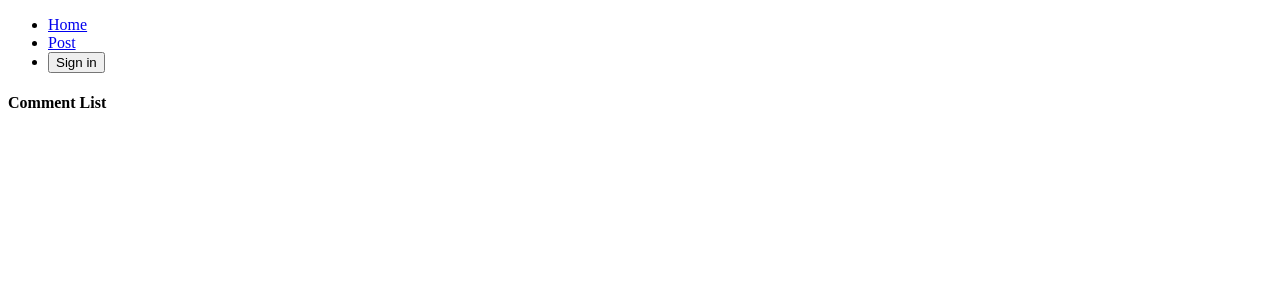
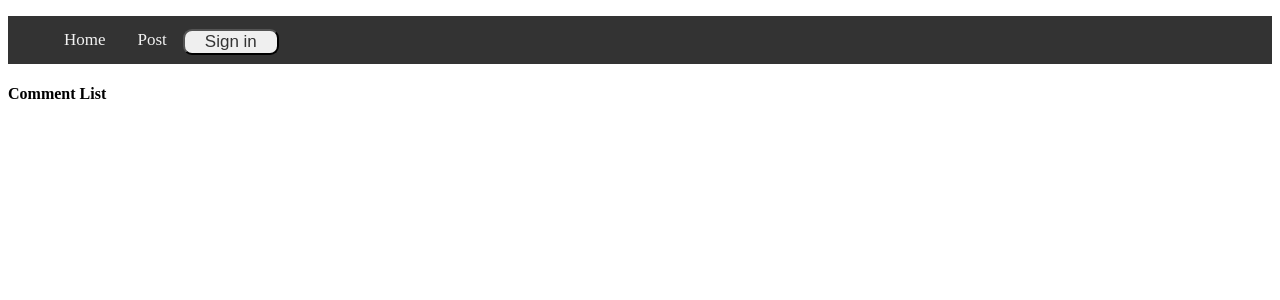
Before and after one commit to miyamirz/Advanced-react, a React (Create React App) app in the folder testing/: page / in a window 1280 px wide. Shown: the top 300 px of the page. Built offline with nearby package versions, Linux system fonts and the light colour scheme.

Commit message:
Added styles to the components ComponentBox and Header

```diff
--- a/testing/src/components/App.js
+++ b/testing/src/components/App.js
@@ -4,18 +4,25 @@ import CommentBox from './CommentBox';
 import { Route, Link } from 'react-router-dom';
 import CommentList from './CommentList';
 import * as actions from '../actions';
+import styles from './styles.css';
 
 class App extends Component {
 	renderButton() {
 		if (this.props.auth) {
 			return (
-				<button onClick={() => this.props.changeAuth(false)}>
+				<button
+					className="button"
+					onClick={() => this.props.changeAuth(false)}
+				>
 					Sign out
 				</button>
 			);
 		} else {
 			return (
-				<button onClick={() => this.props.changeAuth(true)}>
+				<button
+					className="button"
+					onClick={() => this.props.changeAuth(true)}
+				>
 					Sign in
 				</button>
 			);
@@ -23,7 +30,8 @@ class App extends Component {
 	}
 	renderHeader() {
 		return (
-			<ul>
+			<div>
+				<ul className="header">
 					<li>
 						<Link to="/">Home</Link>
 					</li>
@@ -32,6 +40,7 @@ class App extends Component {
 					</li>
 					<li>{this.renderButton()}</li>
 				</ul>
+			</div>
 		);
 	}
 	render() {
--- a/testing/src/components/CommentBox.js
+++ b/testing/src/components/CommentBox.js
@@ -1,6 +1,7 @@
 import React, { Component } from 'react';
 import { connect } from 'react-redux';
 import requireAuth from './requireAuth';
+import styles from './styles.css';
 import * as actions from '../actions';
 
 class CommentBox extends Component {
@@ -26,10 +27,13 @@ class CommentBox extends Component {
 						value={this.state.comment}
 					/>
 					<div>
-						<button>Submit Comment</button>
+						<button className="submit">Submit Comment</button>
 					</div>
 				</form>
-				<button onClick={this.props.fetchComments}>
+				<button
+					className="fetch"
+					onClick={this.props.fetchComments}
+				>
 					Fetch Comments
 				</button>
 			</div>
--- /dev/null
+++ b/testing/src/components/styles.css
@@ -0,0 +1,74 @@
+.header {
+	background-color: #333;
+	overflow: hidden;
+}
+
+/* Style the links inside the navigation bar */
+.header {
+	list-style-type: none;
+}
+.header a {
+	float: left;
+	color: #f2f2f2;
+	text-align: center;
+	padding: 14px 16px;
+	text-decoration: none;
+	font-size: 17px;
+}
+.button {
+	float: left;
+	color: #333;
+	text-align: center;
+	width: 6rem;
+	position: relative;
+	top: 13px;
+	border-radius: 9px;
+	font-size: 17px;
+}
+
+/* Change the color of links on hover */
+.header a:hover {
+	background-color: #ddd;
+	color: black;
+}
+
+/* Add a color to the active/current link */
+.header a.active {
+	background-color: #4caf50;
+	color: white;
+}
+
+textarea {
+	width: 100%;
+	height: 10rem;
+	box-shadow: 1px;
+	box-align: center;
+	padding: 10px;
+	margin: 8px 0;
+	box-sizing: border-box;
+}
+
+.submit,
+.fetch {
+	float: left;
+	color: #fff;
+	background: #333;
+	text-align: center;
+	padding: 10px;
+	position: relative;
+	top: 13px;
+	border-radius: 9px;
+	font-size: 17px;
+	margin: 10px;
+}
+.submit:hover,
+.fetch:hover {
+	background: #fff;
+	color: #333;
+}
+
+.submit {
+	position: relative;
+	margin-left: auto;
+	margin-right: auto;
+}
```
Lines whose indentation alone changed are shown as unchanged.
